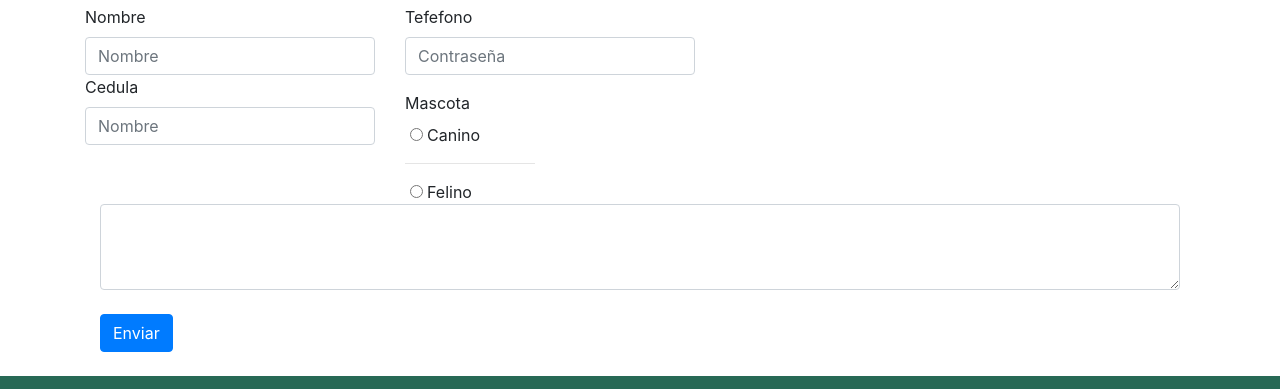
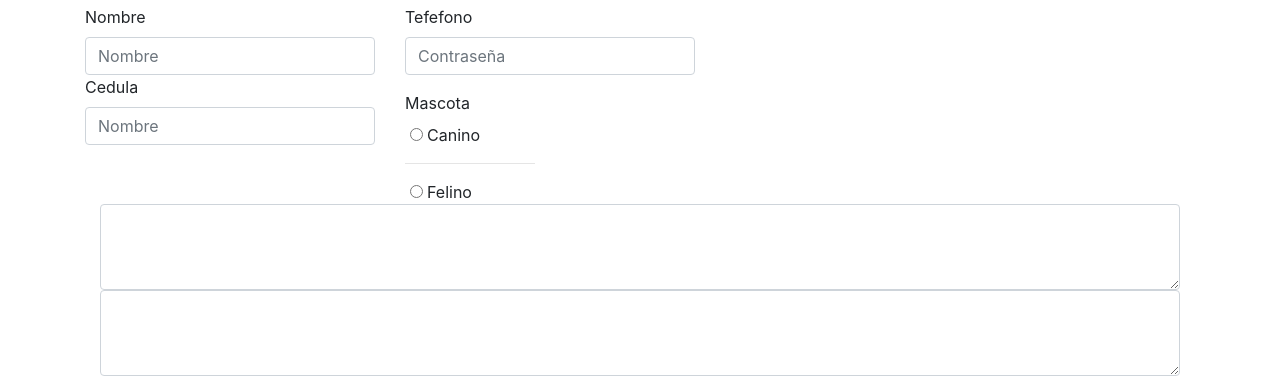
Before and after one commit to Stefanny26/Proyecto_VeterinariaU1, a plain HTML site: page Servicios.html in a window 1280 px wide. Shown: the part 141-530 px from the top of the page. Drawn offline with Linux system fonts and the light colour scheme.

Commit message:
Avance 1

```diff
--- a/Servicios.html
+++ b/Servicios.html
@@ -140,7 +140,8 @@
                     </div>
                 </div>
                 <textarea name="mensaje" id="mensaje" cols="10" rows="3" class="form-control"></textarea>
-                </fieldset>
+                <textarea name="mensaje" id="mensaje" cols="10" rows="3" class="form-control"></textarea>
+            </fieldset>
                 </form>
 
                 <button class="btn btn-primary mt-4 mb-4" type="submit">Enviar</button>
```
